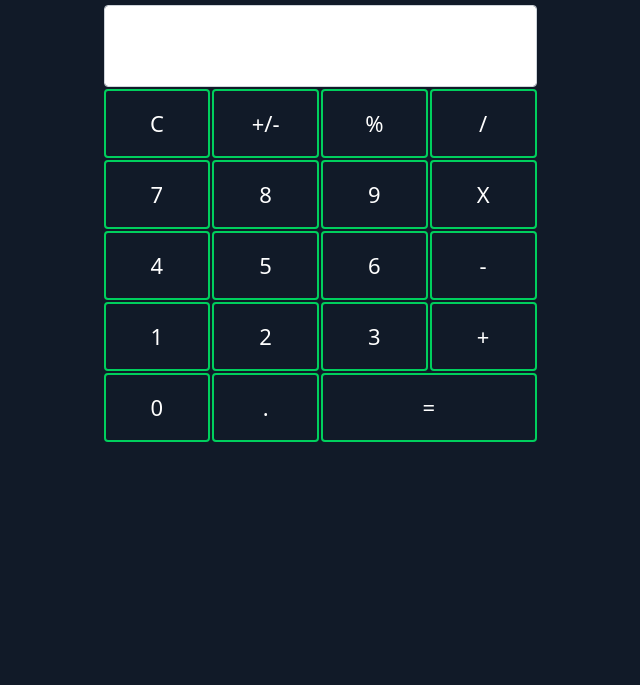
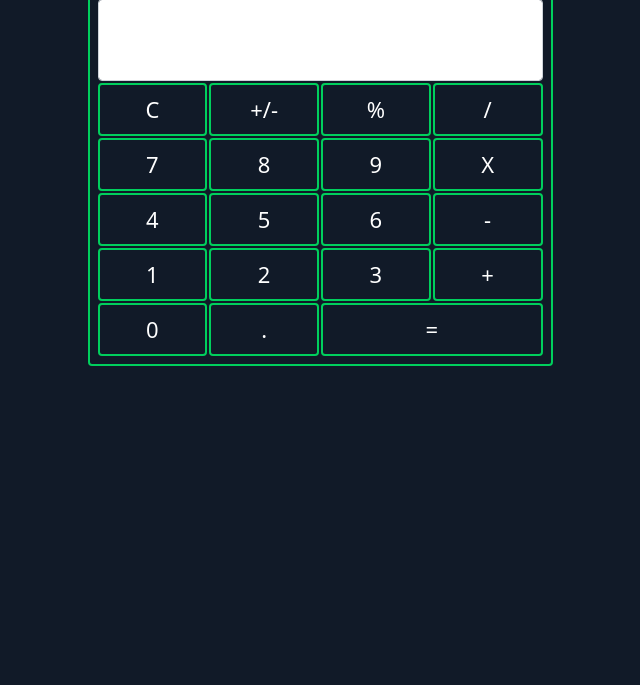
Before and after one commit to Rakib544/simple-calculator, a plain HTML site: page index.html in a window 1280 px wide. Shown: the part 115-800 px from the top of the page, without its empty margins (320-960 px from the left). Drawn offline with nearby package versions, Linux system fonts and the light colour scheme.

Commit message:
finally done

```diff
--- a/index.html
+++ b/index.html
@@ -11,29 +11,29 @@
     <main class="container">
         <section class="col-lg-5 col-md-8 col-sm-12 mx-auto mt-5">
             <h1 class="text-center text-white">Simple Calculator</h1>
-            <div class="calculator-body grid-system p-3 ">
+            <div class="calculator-body grid-system rounded p-2">
                 <div class="input-box">
                     <input id="display" type="text" class="form-control p-3 fs-2">
                 </div>
-                <div class="grid p-sm-2 p-lg-3 p-md-2 rounded" onclick="clearDisplay()">C</div>
-                <div class="grid p-sm-2 p-lg-3 p-md-2 rounded">+/-</div>
-                <div class="grid p-sm-2 p-lg-3 p-md-2 rounded" onclick="displayValue('%')">%</div>
-                <div class="grid p-sm-2 p-lg-3 p-md-2 rounded" onclick="displayValue('/')">/</div>
-                <div class="grid p-sm-2 p-lg-3 p-md-2 rounded" onclick="displayValue('7')">7</div>
-                <div class="grid p-sm-2 p-lg-3 p-md-2 rounded" onclick="displayValue('8')">8</div>
-                <div class="grid p-sm-2 p-lg-3 p-md-2 rounded" onclick="displayValue('9')">9</div>
-                <div class="grid p-sm-2 p-lg-3 p-md-2 rounded" onclick="displayValue('*')">X</div>
-                <div class="grid p-sm-2 p-lg-3 p-md-2 rounded" onclick="displayValue('4')">4</div>
-                <div class="grid p-sm-2 p-lg-3 p-md-2 rounded" onclick="displayValue('5')">5</div>
-                <div class="grid p-sm-2 p-lg-3 p-md-2 rounded" onclick="displayValue('6')">6</div>
-                <div class="grid p-sm-2 p-lg-3 p-md-2 rounded" onclick="displayValue('-')">-</div>
-                <div class="grid p-sm-2 p-lg-3 p-md-2 rounded" onclick="displayValue('1')">1</div>
-                <div class="grid p-sm-2 p-lg-3 p-md-2 rounded" onclick="displayValue('2')">2</div>
-                <div class="grid p-sm-2 p-lg-3 p-md-2 rounded" onclick="displayValue('3')">3</div>
-                <div class="grid p-sm-2 p-lg-3 p-md-2 rounded" onclick="displayValue('+')">+</div>
-                <div class="grid p-sm-2 p-lg-3 p-md-2 rounded" onclick="displayValue('0')">0</div>
-                <div class="grid p-sm-2 p-lg-3 p-md-2 rounded" onclick="displayValue('.')">.</div>
-                <div class="grid grid-2 p-sm-2 p-lg-3 p-md-2 rounded" onclick="result()">=</div>
+                <div class="grid p-2 rounded" onclick="clearDisplay()">C</div>
+                <div class="grid p-2 rounded">+/-</div>
+                <div class="grid p-2 rounded" onclick="displayValue('%')">%</div>
+                <div class="grid p-2 rounded" onclick="displayValue('/')">/</div>
+                <div class="grid p-2 rounded" onclick="displayValue('7')">7</div>
+                <div class="grid p-2 rounded" onclick="displayValue('8')">8</div>
+                <div class="grid p-2 rounded" onclick="displayValue('9')">9</div>
+                <div class="grid p-2 rounded" onclick="displayValue('*')">X</div>
+                <div class="grid p-2 rounded" onclick="displayValue('4')">4</div>
+                <div class="grid p-2 rounded" onclick="displayValue('5')">5</div>
+                <div class="grid p-2 rounded" onclick="displayValue('6')">6</div>
+                <div class="grid p-2 rounded" onclick="displayValue('-')">-</div>
+                <div class="grid p-2 rounded" onclick="displayValue('1')">1</div>
+                <div class="grid p-2 rounded" onclick="displayValue('2')">2</div>
+                <div class="grid p-2 rounded" onclick="displayValue('3')">3</div>
+                <div class="grid p-2 rounded" onclick="displayValue('+')">+</div>
+                <div class="grid p-2 rounded" onclick="displayValue('0')">0</div>
+                <div class="grid p-2 rounded" onclick="displayValue('.')">.</div>
+                <div class="grid grid-2 p-2 rounded" onclick="result()">=</div>
             </div>
         </section>
     </main>
--- a/style.css
+++ b/style.css
@@ -5,6 +5,7 @@ body{
     display: grid;
     grid-template-columns: repeat(4, 1fr);
     grid-gap: 2px;
+    border: 2px solid #00CF5D;
 }
 
 .grid {
@@ -13,6 +14,11 @@ body{
     border: 2px solid #00CF5D;
     font-size: 22px;
     color: #fff;
+    transition: 0.5s ease-in-out;
+}
+
+.grid:hover {
+    background-color: #00CF5D;
 }
 
 .input-box {
```
